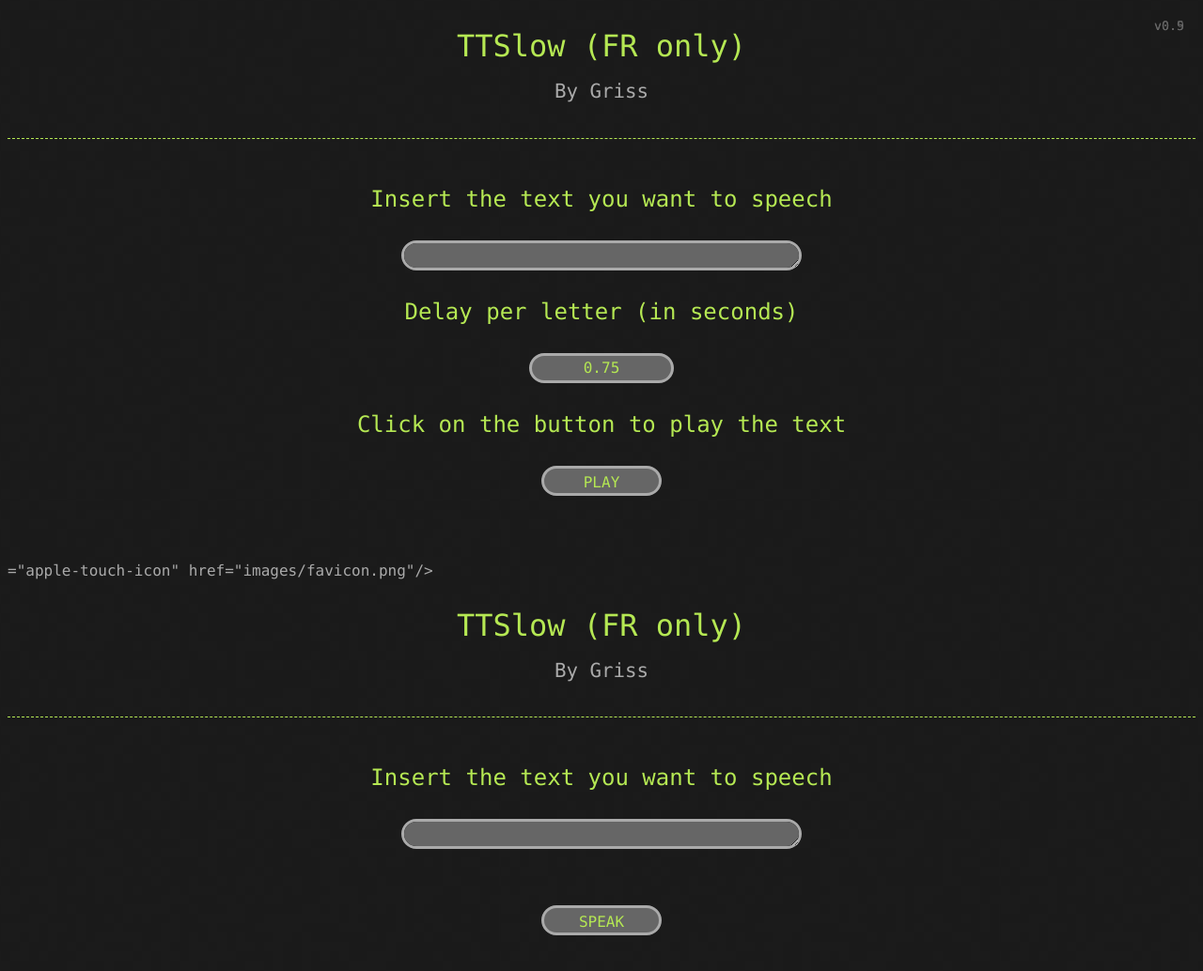
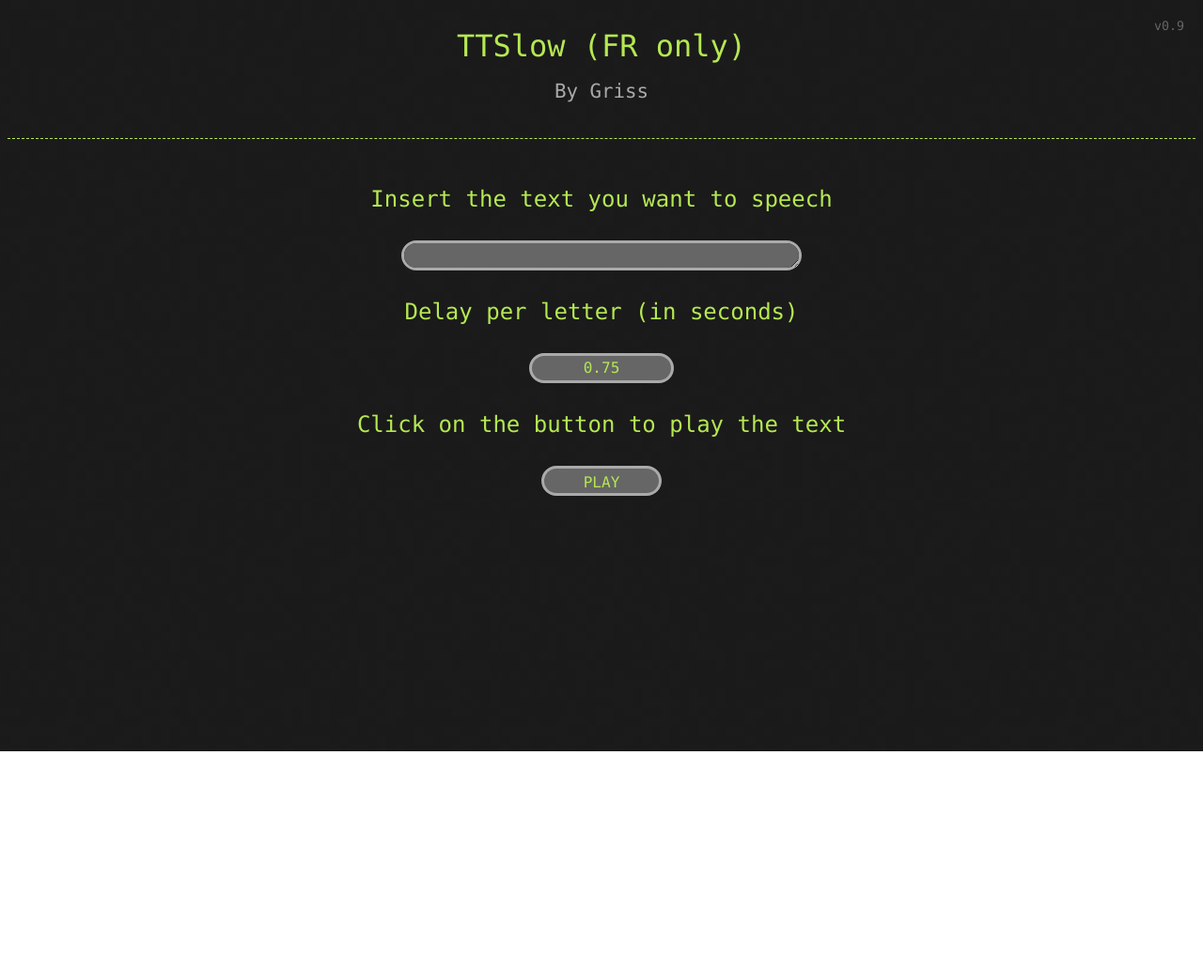
Before and after one commit to KGriss/tts-slow, a plain HTML site: page index.html in a window 1280 px wide. Shown: the whole page at 94% size. After the commit the page ends 800 px from the top, so only its background shows below. Drawn offline with Linux system fonts and the light colour scheme.

Commit message:
Update index.html

```diff
--- a/index.html
+++ b/index.html
@@ -1,11 +1,4 @@
 <!DOCTYPE html>
-<html>
-    <head>
-        <meta charset="utf-8" />
-		<link rel="stylesheet" href="style.css" />
-		<link rel="icon" href="images/favicon.ico">
-		<link rel="shortcut icon" href="images/favicon.ico"/>
-		<link rel<!DOCTYPE html>
 <html>
     <head>
         <meta charset="utf-8" />
@@ -33,23 +26,4 @@
 			<script src="script.js"></script>
 		</div>
     </body>
-</html>="apple-touch-icon" href="images/favicon.png"/>
-		<title>TTSlow (FR only) | TTS with delay between words made by Griss</title>
-    </head>
-    <body>
-		<div id="page">
-			<header>
-				<h5>v0.5</h5>
-				<h1>TTSlow (FR only)</h1>
-				<h2>By Griss</h2>
-			</header>
-			<section>
-				<h3>Insert the text you want to speech</h3>
-				<textarea type="text" id="msg"></textarea>
-				<!-- <h3>Time between 2 words</h3> -->
-				<button id="speak">SPEAK</button>
-			</section>
-			<script src="script.js"></script>
-		</div>
-    </body>
 </html>
```
